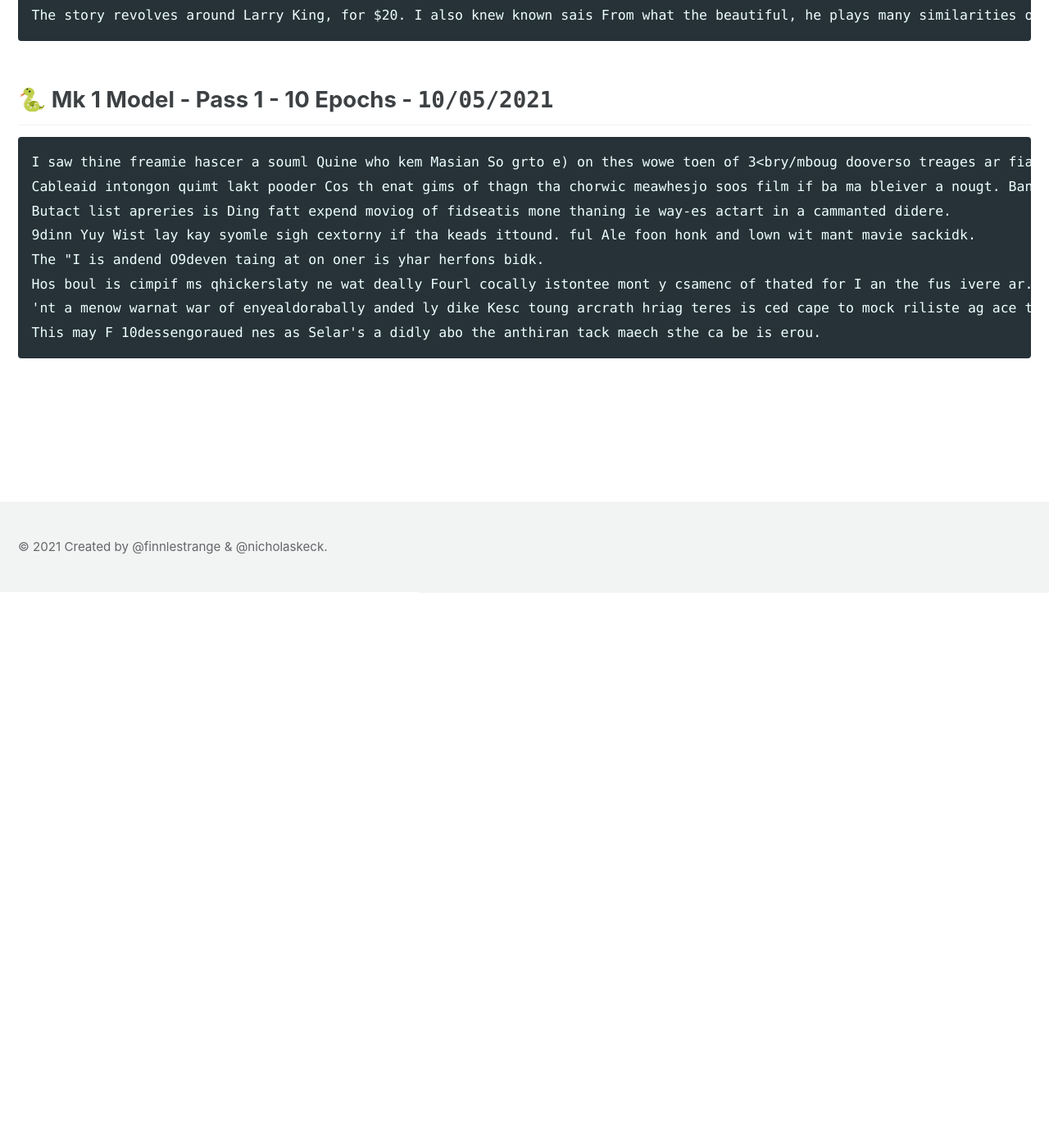
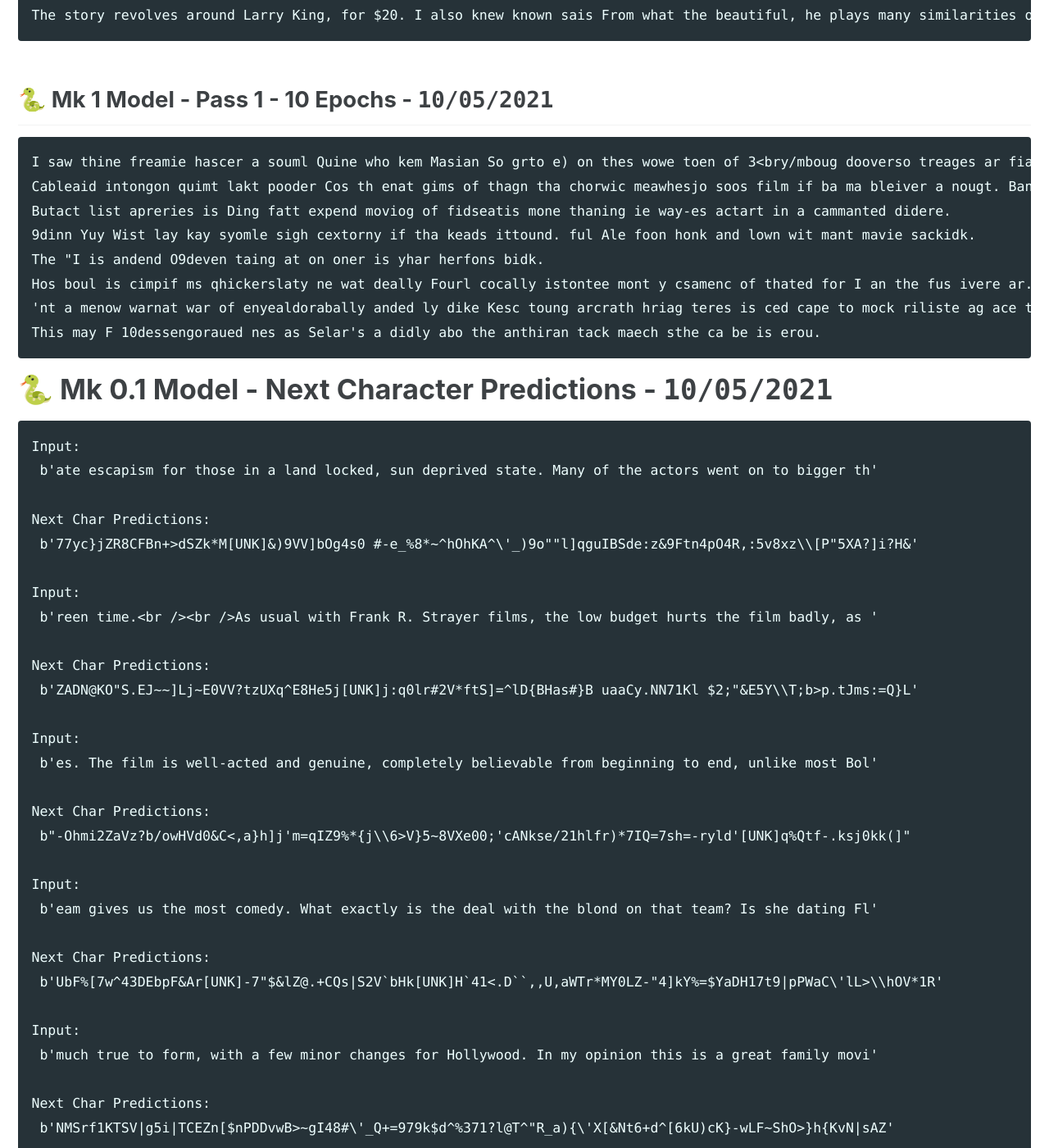
Before and after one commit to InternationalSchoolAberdeen/aiproject, a Jekyll site: the page built from index.md, in a window 1280 px wide and 1400 px high, scrolled down 677 px. Shown: the whole window at 82% size. Built offline with Jekyll 4.4.1, drawn with Linux system fonts in a browser that asks for light colours; cached includes are drawn as plain includes; some of the changed text lies outside the part shown.

Commit message:
added code

````diff
--- a/index.md
+++ b/index.md
@@ -38,3 +38,67 @@ Hos boul is cimpif ms qhickerslaty ne wat deally Fourl cocally istontee mont y c
 'nt a menow warnat war of enyealdorabally anded ly dike Kesc toung arcrath hriag teres is ced cape to mock riliste ag ace tos asthers sexfith the furldigatrr chome beter ntringsule I soesclymipul.
 This may F 10dessengoraued nes as Selar's a didly abo the anthiran tack maech sthe ca be is erou.
 ```
+
+# 🐍 Mk 0.1 Model - Next Character Predictions - `10/05/2021`
+```
+Input:
+ b'ate escapism for those in a land locked, sun deprived state. Many of the actors went on to bigger th'
+
+Next Char Predictions:
+ b'77yc}jZR8CFBn+>dSZk*M[UNK]&)9VV]bOg4s0 #-e_%8*~^hOhKA^\'_)9o""l]qguIBSde:z&9Ftn4pO4R,:5v8xz\\[P"5XA?]i?H&'
+
+Input:
+ b'reen time.<br /><br />As usual with Frank R. Strayer films, the low budget hurts the film badly, as '
+
+Next Char Predictions:
+ b'ZADN@KO"S.EJ~~]Lj~E0VV?tzUXq^E8He5j[UNK]j:q0lr#2V*ftS]=^lD{BHas#}B uaaCy.NN71Kl $2;"&E5Y\\T;b>p.tJms:=Q}L'
+
+Input:
+ b'es. The film is well-acted and genuine, completely believable from beginning to end, unlike most Bol'
+
+Next Char Predictions:
+ b"-Ohmi2ZaVz?b/owHVd0&C<,a}h]j'm=qIZ9%*{j\\6>V}5~8VXe00;'cANkse/21hlfr)*7IQ=7sh=-ryld'[UNK]q%Qtf-.ksj0kk(]"
+
+Input:
+ b'eam gives us the most comedy. What exactly is the deal with the blond on that team? Is she dating Fl'
+
+Next Char Predictions:
+ b'UbF%[7w^43DEbpF&Ar[UNK]-7"$&lZ@.+CQs|S2V`bHk[UNK]H`41<.D``,,U,aWTr*MY0LZ-"4]kY%=$YaDH17t9|pPWaC\'lL>\\hOV*1R'
+
+Input:
+ b'much true to form, with a few minor changes for Hollywood. In my opinion this is a great family movi'
+
+Next Char Predictions:
+ b'NMSrf1KTSV|g5i|TCEZn[$nPDDvwB>~gI48#\'_Q+=979k$d^%371?l@T^"R_a){\'X[&Nt6+d^[6kU)cK}-wLF~ShO>}h{KvN|sAZ'
+
+Input:
+ b' woman like Nimi fall for a comic book writer who regards his marriage as something he can put on ho'
+
+Next Char Predictions:
+ b'7zHV+ jUQLh5xa*7+aV87,8,a=G[4".RMWQ_z unJ\\_}9r<Kvjar9RV5,VV(&WC$w<k[UNK]/A41"luVU9ynKt78H,-`=#"bfm(@oDC'
+
+Input:
+ b'e industry as they really are, avoiding a clich[UNK] "Good against Evil". This could be the main differe'
+
+Next Char Predictions:
+ b'yeS"QXC9IWE>]H>L]pk]))oG+`Md`A&RPtGlF@!dD Ltzn,pNo{f?:)q_J>2u4P)d@wI~B8~a4Mpjg%7$&A4%UMH[UNK]u0Spny85GLM'
+
+Input:
+ b'tabbed in the eyes with tongs.<br /><br />The other great one was where two surfers stoners are hang'
+
+Next Char Predictions:
+ b'PK_F[UNK]Sa.|\\ot_MY/U]W1BmBgvGzjP8sIlG|)z/F2:kTlm1<o8N{asaY#K41sh~gSRO>GTkeQZ4(QZOZ]2`L^V+[UNK]oRGa>N_D\\7.7'
+
+Input:
+ b'us job! and the song from C[UNK]line Dion at the end fits rally good to the end credits! the music is go'
+
+Next Char Predictions:
+ b',hA?QMT 0+Q;6Y+8}\\RViNi7E![1QP5vaM435TzS.r3[QtlC{"3m*tJB6q&9FO6\\R_^Lq:\\>(.D|18;{2|Xj4d\'/`n)pfRD\'~yk'
+
+Input:
+ b'a wonderful supporting role...... 100% AWESOME...and now even "I know Why the Caged Bird Sings."Hey '
+
+Next Char Predictions:
+ b'WB*rYroa(K?MQ)r0)7),|#U@?Gi38YBCP"d(.z_8rRs^1!g~N:#%"[,4+oN>F:\\/6CM".\'H\'f/fV[r}{sqUC2j _\\nXS1UY*>^I'
+
+```
````
